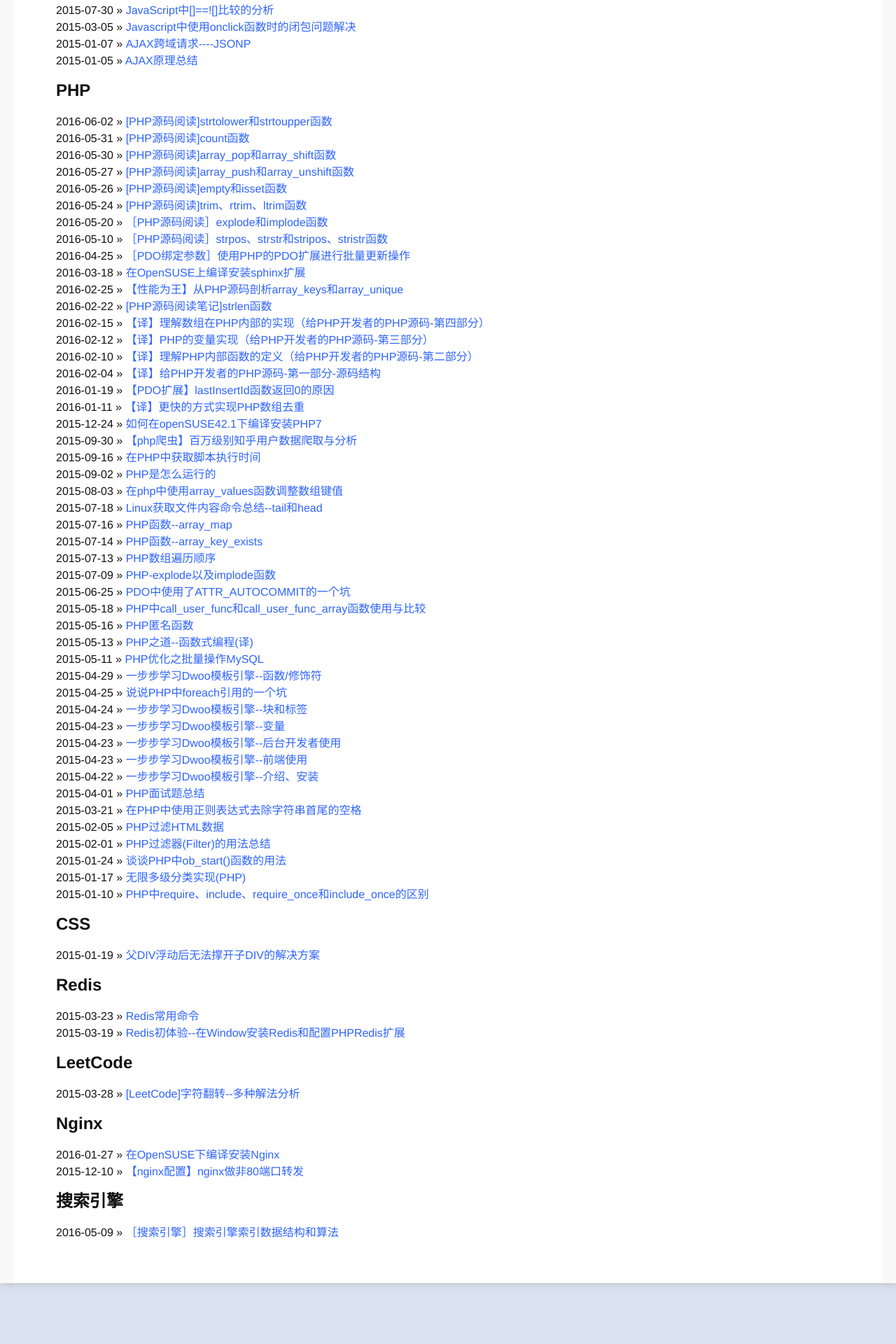
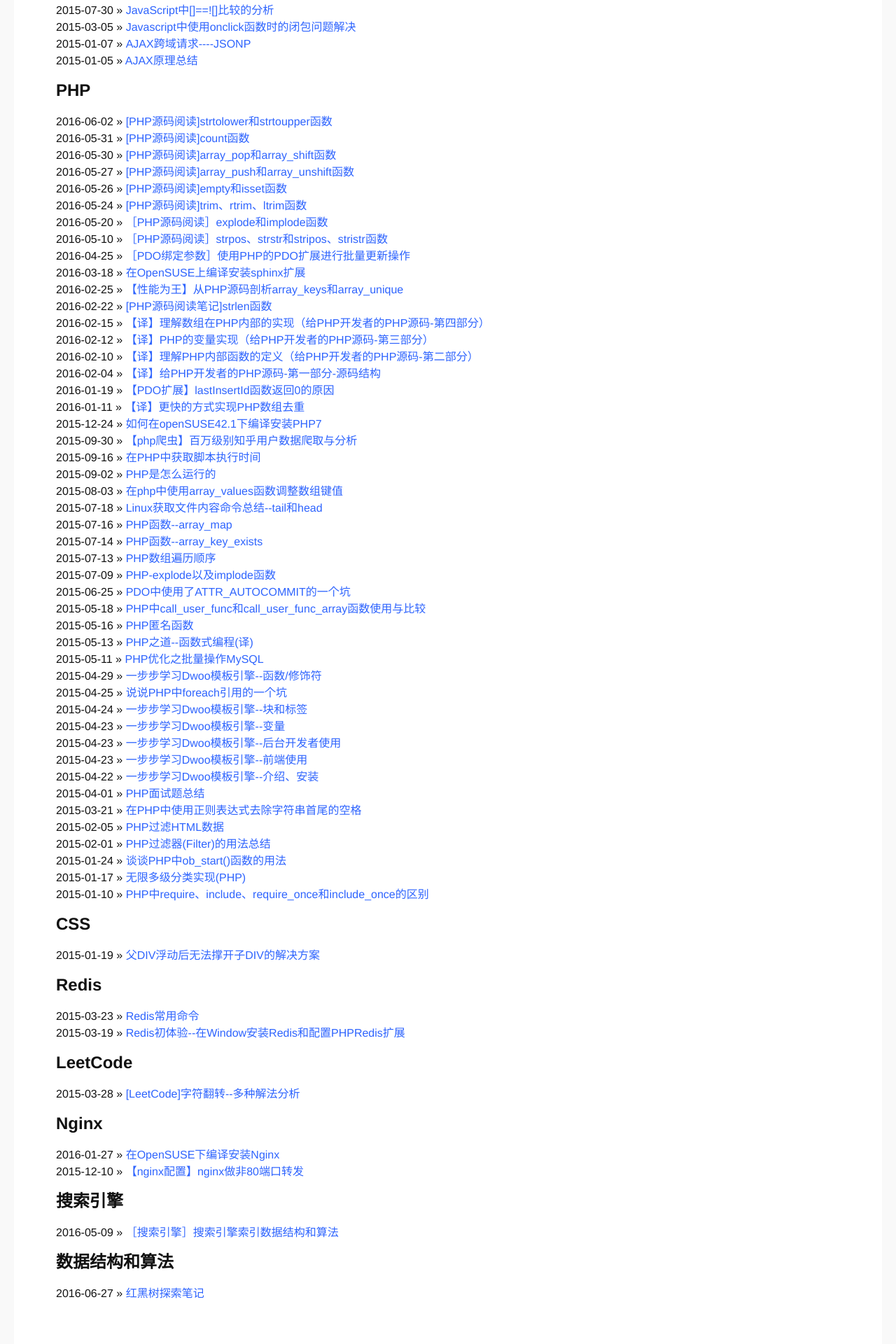
Before and after one commit to hoohack/hoohack.github.io, a Jekyll site: the page built from categories.md, in a window 1280 px wide. Shown: the part 1143-3063 px from the top of the page at 70% size. Built offline with Jekyll 4.4.1, drawn with Linux system fonts in a browser that asks for light colours; comment, search, counter and statistics services are not loaded; some of the changed lines change nothing that is shown.

Commit message:
new post && up

````diff
--- /dev/null
+++ b/_posts/2016/2016-06-27-red-black-study-note.md
@@ -0,0 +1,337 @@
+---
+layout: post
+title: "红黑树探索笔记"
+date: '2016-06-27'
+author: Hector
+categories: 数据结构和算法
+excerpt: '数据结构和算法,红黑树,红黑树实现,red black tree,implement red black in c,C语言实现红黑树'
+keywords: '数据结构和算法,红黑树,红黑树实现,red black tree,implement red black in c,C语言实现红黑树'
+---
+
+最近花了些时间重拾数据结构的基础知识，先尝试了红黑树，花了大半个月的时间研究其原理和实现，下面是学习到的知识和一些笔记的分享。望各位多多指教。本次代码的实现请点击：[红黑树实现代码 - gist](https://gist.github.com/hoohack/3b98a43f0119d9f95b40fa539a040653)
+
+
+## 红黑树基础知识
+
+### 定义
+
+红黑树是带有 color 属性的二叉搜索树，color 的值为红色或黑色，因此叫做红黑树。
+
+对红黑树的每个结点的结构体定义如下：
+
+```
+struct RBNode {
+     int color;
+     void *key;
+     void *value;
+     struct RBNode *left;
+     struct RBNode *right;
+     struct RBNode *parent;
+};
+```
+
+<!--more-->
+
+设根结点的 parent 指针指向 NULL，新结点的左右孩子 left 和 right 指向 NULL。叶子结点是 NULL。
+
+定义判断红黑树颜色的宏为
+
+    #define ISRED(x) ((x) != NULL && (x)->color == RED)
+
+因此，叶子结点 NULL 的颜色为非红色，在红黑树中，它就是黑色，包括黑色的叶子结点。
+
+黑高的定义，从某个结点 x 触发（不含该结点）到达一个叶结点的任意一条简单路径上的黑色结点个数称为该结点的黑高（black-height），记作 bh(x)。
+
+### 红黑树的性质
+
+1. 每个节点不是红色就是黑色；
+2. 根节点是黑色；
+3. 每个叶子节点是黑色；
+4. 如果节点是红色，那么它的两个孩子节点都是黑色的；
+5. 对每个节点来说，从节点到叶子节点的路径包含相同数目的黑色节点。
+
+下面是一个红黑树的例子
+
+![red-black-tree-demo](http://7u2eqw.com1.z0.glb.clouddn.com/red-black-tree.png)
+
+### 红黑树的旋转
+
+旋转操作在树的数据结构里面很经常出现，比如 AVL 树，红黑树等等。很多人都了解旋转的操作是怎么进行的（HOW），在网上能找到很多资料描述旋转的步骤，但是却没有人告诉我为什么要进行旋转（WHY）？为什么要这样旋转？通过与朋友交流，对于红黑树来说，之所以要旋转是因为左右子树的高度不平衡，即左子树比右子树高或者右子树比左子树高。那么，以左旋为例，通过左旋转，就可以将左子树的黑高 +1，同时右子树的黑高 -1，从而恢复左右子树黑高平衡。
+
+![rotate-demo](http://7u2eqw.com1.z0.glb.clouddn.com/rotate.png)
+
+以右旋为例，α 和 β 为 x 的左右孩子，γ 为 y 的右孩子，因为 y 的左子树比右子树高度多一，因此以 y 为根的子树左右高度不平衡，那么以 y-x 为轴左旋使其左右高度平衡，左旋之后 y 和 β 同时成为 x 的右孩子，然而因为要旋转的是 x 和 y 结点，因此就让 β 成为 y 的左孩子即可。
+
+旋转的算法复杂度：从图示可知，旋转的操作只是做了修改指针的操作，因此算法复杂度是 O(1)。
+
+### 红黑树的算法复杂度分析
+
+红黑树的所有操作的算法复杂度都是 O(lgn)。这是因为红黑树的最大高度是 2lg(n+1)。
+
+证明如下：
+
+设每个路径的黑色节点的数量为 bh(x)`，要证明红黑树的最大高度是 2lg(n+1)，首先证明任何子树包含 2^bh(x) - 1 个内部节点。
+
+下面使用数学归纳法证明。
+
+当 bh(x) 等于 0 时，即有 0 个节点，那么子树包含 2^0 - 1 = 0 个内部节点，得证。
+
+对于其他节点，其黑高为 bh(x) 或 bh(x) - 1，当 x 是红节点时，黑高为 bh(x)，否则，为 bh(x) - 1。对于下一个节点，因为每个孩子节点都比父节点的高度低，因此归纳假设每个子节点至少有 2^bh(x)-1 - 1 个内部节点，因此，以 x 为根的子树至少有 2^(bh(x)-1) - 1 + 2^(bh(x)-1) - 1 = 2^bh(x) - 1个内部节点。
+
+设 h 是树高，根据性质 4 可知道，每一条路径至少有一半的节点是黑的，因此 bh(x) - 1 = h/2。
+
+那么红黑树节点个数就为 n >= 2^h/2 - 1。
+
+可得 n + 1 >= 2^h/2。两边取对数得：
+
+```
+    log(n+1) >= h/2
+
+=>  2log(n+1) >= h
+
+=>  h <= 2log(n+1)
+```
+
+由上面的证明可得，红黑树的高度最大值是 2log(n+1)，因此红黑树查找的复杂度为 O(lgn)。对于红黑树的插入和删除操作，算法复杂度也是 O(lgn)，因此红黑树的所有操作都是 O(lgn)`的复杂度。
+
+
+## 红黑树的插入操作分析
+
+> 红黑树的插入操作，先找到要新节点插入的位置，将节点赋予红色，然后插入新节点。最后做红黑树性质的修复。
+
+### 新节点赋予红色的原因
+
+因为插入操作只可能会违反性质 2、4、5，对于性质 2，只需要直接将根节点变黑即可；那么需要处理的就有性质 4 和性质 5，如果插入的是黑节点，那么就会影响新节点所在子树的黑高，这样一来就会违反性质 5，如果新节点是红色，那么新插入的节点就不会违反性质 5，只需要处理违反性质 2 或性质 4 的情况。即根节点为红色或者存在两个连续的红节点。简而言之，就是减少修复红黑性质被破坏的情况。
+
+### 插入算法伪代码
+
+```
+RB-INSERT(T, node)
+    walk = T.root
+    prev = NULL
+    while (walk != NULL)
+        prev = walk
+        if (node.key < walk.key)
+            walk = walk.left
+        else walk = walk.right
+    node.parent = walk
+    if (walk == NULL)
+        T.root = node
+    else if (node.key < walk.key)
+        walk.left = node
+    else walk.right = node
+    RB-INSERT-FIXUP(T, node)
+```
+
+### 插入算法流程图
+
+![red-black-tree-insert](http://7u2eqw.com1.z0.glb.clouddn.com/red-black-tree-insert.png)
+
+### 插入的修复
+
+插入之后，如果新结点（node）的父结点（parent）或者根节点（root）是红色，那么就会违反了红黑树的性质 4 或性质 2。对于后者，只需要直接将 root 变黑即可。
+
+而前者，违反了性质 4 的，即红黑树出现了连续两个红结点的情况。修复的变化还要看父结点是祖父结点的左孩子还是右孩子，左右两种情况是对称的，此处看父结点是祖父结点的左孩子的情况。要恢复红黑树的性质，那么就需要将 parent 的其中一个变黑，这样的话，该结点所在的子树的黑高 +1，这样就会破坏了性质 5，违背了初衷。因此需要将 parent->parent(grandparent)的另一个结点（uncle 结点）的黑高也 +1 来维持红黑树的性质。
+
+如果 uncle 是红色，那么直接将 uncle 变为黑色，同时 parent 也变黑。但是这样一来，以 grandparent 为根所在的子树的黑高就 +1，因此将 grandparent 变红使其黑高减一，然后将 node 指向 grandparent，让修复结点上升两个 level，直到遇到根结点为止。
+
+如果 uncle 是黑色，那么就不能将 uncle 变黑了。那么只能将红节点上升给祖父节点，即将祖父结点变红，然后将父结点变黑，这样一来，以父结点为根的子树的左右子树就不平衡了，此时左子树比右子树的黑高多 1，那么就需要通过将祖父结点右旋以调整左右平衡。
+
+### 插入修复算法的伪代码
+
+    RB-INSERT-FIXUP(T, node)
+        while IS_RED(node)
+            parent = node->parent
+            if !IS_RED(parent) break
+            grandparent = parent->parent
+            if parent == grandparent.left
+                uncle = grandparent.right
+                if IS_RED(uncle)
+                    parent.color = BLACK
+                    uncle.color = BLACK
+                    grandparent.color = RED
+                    node = grandparent
+                elseif node == parent.right
+                    LEFT_ROTATE(T, parent)
+                    swap(node, parent)
+                else
+                    parent.color = BLACK
+                    grandparent.color = RED
+                    RIGHT_ROTATE(T, grandparent)
+            else
+                same as then clause with "right" and "left" exchanged
+
+        T.root.color = BLACK
+
+### 插入修复算法的流程图
+
+![red-black-insert-fixup](http://7u2eqw.com1.z0.glb.clouddn.com/red-black-tree-insert-fixup.png)
+
+### 插入的算法复杂度分析
+
+插入的步骤主要有两步
+
+a. 找到新结点的插入位置
+b. 进行插入修复。而插入修复包括旋转和使修复结点上升。
+
+对于 a，从上面可知，查找的算法复杂度是 O(lgn)。
+
+对于 b，插入修复中，每一次修复结点上升 2 个 level，直到遇到根结点，走过的路径最大值是树的高度，算法复杂度是 O(lgn)；由旋转的描述可得其算法复杂度是 O(1)，因此插入修复的算法复杂度是 O(lgn)。
+
+综上所述，插入的算法复杂度 O(INSERT) = O(lgn) + O(lgn) = O(lgn)。
+
+
+## 红黑树的删除操作分析
+
+> 红黑树的删除操作，先找到要删除的结点，然后找到要删除结点的后继，用其后继替换要删除的结点的位置，最后再做红黑树性质的修复。
+
+红黑树的删除操作比插入操作更复杂一些。
+
+要删除一个结点（node），首先要找到该结点所在的位置，接着，判断 node 的子树情况。
+
+> * 如果 node 只有一个子树，那么将其后继（successor）替换掉 node 即可；
+> * 如果 node 有两个子树，那么就找到 node 的 successor 替换掉 node；
+> * 如果 successor 是 node 的右孩子，那么直接将 successor 替换掉 node 即可，但是需要将 successor 的颜色变为 node 的颜色；
+> * 如果 successor 不是 node 的右孩子，而因为 node 的后继是没有左孩子的（这个可以查看相关证明），所以删除掉 node 的后继 successor 之后，需要将 successor 的右孩子 successor.right 补上 successor 的位置。
+
+删除过程中需要保存 successor 的颜色 color，因为删除操作可能会导致红黑树的性质被破坏，而删除操作删除的是 successor。因此，每一次改变 successor 的时候，都要更新 color。
+
+### 删除时用到的 TRANSPLANT 操作
+
+TRANSPLANT(T, u, v) 是移植结点的操作，此函数的功能是使结点 v 替换结点 u 的位置。在删除操作中用来将后继结点替换到要删除结点的位置。
+
+### 删除结点的后继结点没有左孩子证明
+
+用 x 表示有非空左右孩子的结点。在树的中序遍历中，在 x 的左子树的结点在 x 的前面，在 x 的右子树的结点都在 x 的后面。因此，x 的前驱在其左子数，后继在其右子树。
+
+假设 s 是 x 的后继。那么 s 不能有左子树，因为在中序遍历中，s 的左子树会在 x 和 s 的中间。（在 x 的后面是因为其在 x 的右子树中，在 s 的前面是因为其在 x 的左子树中。）在中序遍历中，与前面的假设一样，如果任何结点在 x 和 s 之间，那么该结点就不是 x 的后继。
+
+### 删除算法伪代码
+
+    RB-DELETE(T, node)
+        color = node.color
+        walk_node = node
+        if IS_NULL(node.left)
+            need_fixup_node = node.right
+            transplant(T, node, need_fixup_node)
+        elseif IS_NULL(node.right)
+            need_fixup_node = node.left
+            transplant(T, node, need_fixup_node)
+        else
+            walk_node = minimum(node.right)
+            color = walk_node.color
+            need_fixup_node = walk_node.right
+            if walk_node.parent != node
+                transplant(T, walk_node, walk_node.right)
+                walk_node.right = node.right
+                walk_node.right.parent = walk_node
+            transplant(T, node, walk_node)
+            walk_node.left = node.left
+            walk_node.left.parent = walk_node
+            walk_node.color = node.color
+
+        if color == BLACK
+            RB-DELETE-FIXUP(T, need_fixup_node)
+
+> 注：笔者参考的是算法导论的伪代码，但是在实现的时候，因为用 NULL 表示空结点，如果需要修复的结点 need_fixup_node为空时无法拿到其父结点，因此保存了其父结点 need_fixup_node_parent 及其所在方向 direction，为删除修复时访问其父结点及其方向时做调整。
+
+### 删除操作流程图
+
+![red-black-delete](http://7u2eqw.com1.z0.glb.clouddn.com/red-black-tree-delete.png)
+
+### 删除的修复操作分析
+
+删除过程中需要保存 successor 的颜色 color，因为删除操作可能会导致红黑树的性质被破坏，而删除操作删除的是 successor。因此，每一次改变 successor 的时候，都要更新 color。
+
+会导致红黑树性质被破坏的情况就是 successor 的颜色是黑色，当 successor 的颜色是红色的时候，不会破坏红黑树性质，理由如下：
+
+> * 性质 1，删除的是红结点，不会改变其他结点颜色，因此不会破坏。
+> * 性质 2，如果删除的是红结点，那么该结点不可能是根结点，因此根结点的性质不会被破坏。
+> * 性质 3，叶子结点的颜色保持不变。
+> * 性质 4，删除的是红结点，因为原来的树是红黑树，所以不可能出现连续两个结点为红色的情况。因为删除是 successor 只是替换 node 的位置，但是颜色被改为 node 的颜色。另外，如果 successor 不是node 的右孩子，那么就需要先将 successor 的右孩子 successor->right 替换掉 successor，如果 successor 是红色，那么 successor->right 肯定是黑色，因此也不会造成两个连续红结点的情况。性质 4 不被破坏。
+* 性质 5，删除的是红结点，不会影响黑高，因此性质 5 不被破坏。
+
+如果删除的是黑结点，可能破坏的性质是 2、4、5。理由及恢复方法如下：
+
+> * 如果 node 是黑，其孩子是红，且 node 是 root，那么就会违反性质 2；（修复此性质只需要将 root 直接变黑即可）
+> * 如果删除后 successor 和 successor->right 都是红，那么会违反性质 4；（直接将 successor->right 变黑就可以恢复性质）
+> * 如果黑结点被删除，会导致路径上的黑结点 -1，违反性质 5。
+
+那么剩下性质 5 较难恢复，不妨假设 successor->right 有一层额外黑色，那么性质 5 就得以维持，而这样做就会破坏了性质 1。因为此时 new_successor 就为 double black（BB）或 red-black（RB）。那么就需要修复new_successor 的颜色，将其“额外黑”上移，使其红黑树性质完整恢复。
+
+注意：该假设只是加在 new_successor 的结点上，而不是该结点的颜色属性。
+
+如果是 R-B 情况，那么只需要将 new_successor 直接变黑，那么“额外黑”就上移到 new_successor 了，修复结束。
+
+如果是 BB 情况，就需要将多余的一层“额外黑”继续上移。此处还要看 new_successor 是原父结点的左孩子还是右孩子，这里设其为左孩子，左右孩子的情况是对称的。
+
+如果直接将额外黑上移给父结点，那么以 new_successor 的父结点为根的子树就会失去平衡，因为左子树的黑高 -1 了。因此需要根据 new_successor 的兄弟结点 brother 的颜色来考虑调整。
+
+如果 brother 是红色，那么 brother 的两个孩子和 parent 都是黑色，此时额外黑就无法上移给父结点了，那么就需要做一些操作，将 brother 和 parent 的颜色交换，使得 brother 变黑， parent 变红，这样的话，brother 所在的子树黑高就 +1 了，以 parent 为根做一次左旋恢复黑高平衡。旋转之后，parent 是红色的，且 brother 的其中一个孩子成为了 parent 的新的右孩子结点，将 brother 重新指向新的兄弟结点，然后接着考虑其他情况。
+
+如果 brother 是黑色，那么就需要通过将 brother 的黑色和 successor 的额外黑组成的一重黑色上移达到目的，而要上移 brother 的黑色，还需要考虑其孩子结点的颜色。
+
+如果 brother->right 和 brother->right 都是黑色，那么好办，直接将黑色上移，即 brother->color = RED。此时包含额外黑的结点就变成了 parent。parent 为 RB 或 BB，循环继续。
+
+如果 brother->left->color =RED，brother->right->color = BLACK，将其转为最后一种情况一起考虑。即将 brother->right 变红。转换步骤为：将 brother->left->color = BLACK; brother->color = RED。这样的话 brother 的左子树多了一层黑，右旋 brother，恢复属性。然后将 brother 指向现在的 parent 的右结点，那么现在的 brother->right 就是红色。转为最后一种情况考虑。
+
+如果 brother->right->color = RED。那么就要将 brother->right 变黑，使得 brother 的黑色可以上移而不破坏红黑树属性，上移步骤是使 brother 变成 brother->parent 的颜色，brother->parent 变黑这样一来，黑色就上移了。然后左旋 parent，这样 successor 的额外黑就通过左旋加进来的黑色抵消了。但是 parent 的右子树的黑高就 -1 了，而通过刚刚将 brother->right 变黑就弥补了右子树减去的黑高。现在就不存在额外黑了，结束修复，然后让 successor 指向 root，判断 root 是否为红色。
+
+### 删除修复算法伪代码
+
+    while node != root && node.color == BLACK)
+        parent = node.parent
+        if node = parent.left
+            brother = parent.right
+            if IS_RED(brother)
+                brother.color = BLACK
+                parent.color = RED
+                LEFT_ROTATE(T, parent)
+                brother = parent.right
+
+            if brother.left.color == BLACK and brother.right.color == BLACK
+                brother.color = RED
+                node = parent
+            elseif brother.right.color = BLACK
+                brother.left.color = BLACK
+                brother.color = RED
+                RIGHT_ROTATE(T, brother)
+                brother = parent.right
+            else
+                brother.color = parent.color
+                parent.color = BLACK
+                brother.right.color = BLACK
+                LEFT_ROTATE(T, parent)
+                node = root
+        else (same as then clause with “right” and “left” exchanged)
+    node.color = BLACK
+
+### 删除修复算法的流程图
+
+![red-black-delete-fixup](http://7u2eqw.com1.z0.glb.clouddn.com/red-black-tree-delete-fixup.png)
+
+### 删除操作的算法复杂度分析
+
+删除的操作主要有查找要删除的结点，删除之后的修复。
+
+修复红黑树性质主要是旋转和结点上移。对于查找来说，查找的算法复杂度是O(lgn)，旋转的复杂度是O(1)，结点上移，走过的路径最大值就是红黑树的高，因此上移结点的复杂度就是O(lgn)。
+
+综上所述，删除算法的复杂度是 `O(DELETE) = O(lgn) + O(1) + O(lgn) = O(lgn)`。
+
+
+## 资源分享
+
+如果对部分步骤不理解，可以到这个网站看看红黑树每一步操作的可视化过程：[红黑树可视化网站](http://www.cs.usfca.edu/~galles/visualization/RedBlack.html)。
+
+本次代码的实现请点击：[红黑树实现代码](https://gist.github.com/hoohack/3b98a43f0119d9f95b40fa539a040653)
+
+
+## 总结
+
+因为基础知识比较薄弱，所以想补一下自己的基础，无奈悟性较低，花了大半个月时间才把红黑树给理解和实现出来。中途跟朋友讨论了很多次，因此有以上的这些总结。之前一直不敢去实现红黑树，因为觉得自己根本无法理解和实现，内心的恐惧一直压抑着自己，但经过几次挣扎之后，终于鼓起勇气去研究一番，发现，只要用心去研究，就没有解决不了的问题。纠结了很久要不要发这篇博文，这只是一篇知识笔记的记录，并不敢说指导任何人，只想把自己在理解过程中记录下来的笔记分享出来，给有需要的人。但其实想想，纠结个蛋，让笔记作为半成品躺在印象笔记里沉睡，还不如花时间完善好发布出来，然后有兴趣的继续探讨一下。
+
+如果真的要问我红黑树有什么用？为什么要学它？我真的回答不上，但是我觉得，基础的东西，多学一些也无妨。只有学了，有个思路在脑海里，以后才能用得上，不然等真正要用才来学的话，似乎会浪费了很多学习成本。
+
+原创文章，文笔有限，才疏学浅，文中若有不正之处，万望告知。
+
+如果本文对你有帮助，请点下推荐吧，谢谢^_^
--- a/_sass/_layout.scss
+++ b/_sass/_layout.scss
@@ -353,9 +353,9 @@
     margin-left: 0;
 
     > li {
-        margin-bottom: 40px;
+        margin-bottom: 0px;
         background-color: #FFF;
-        padding: 30px;
+        padding: 10px;
     }
 }
 
````
